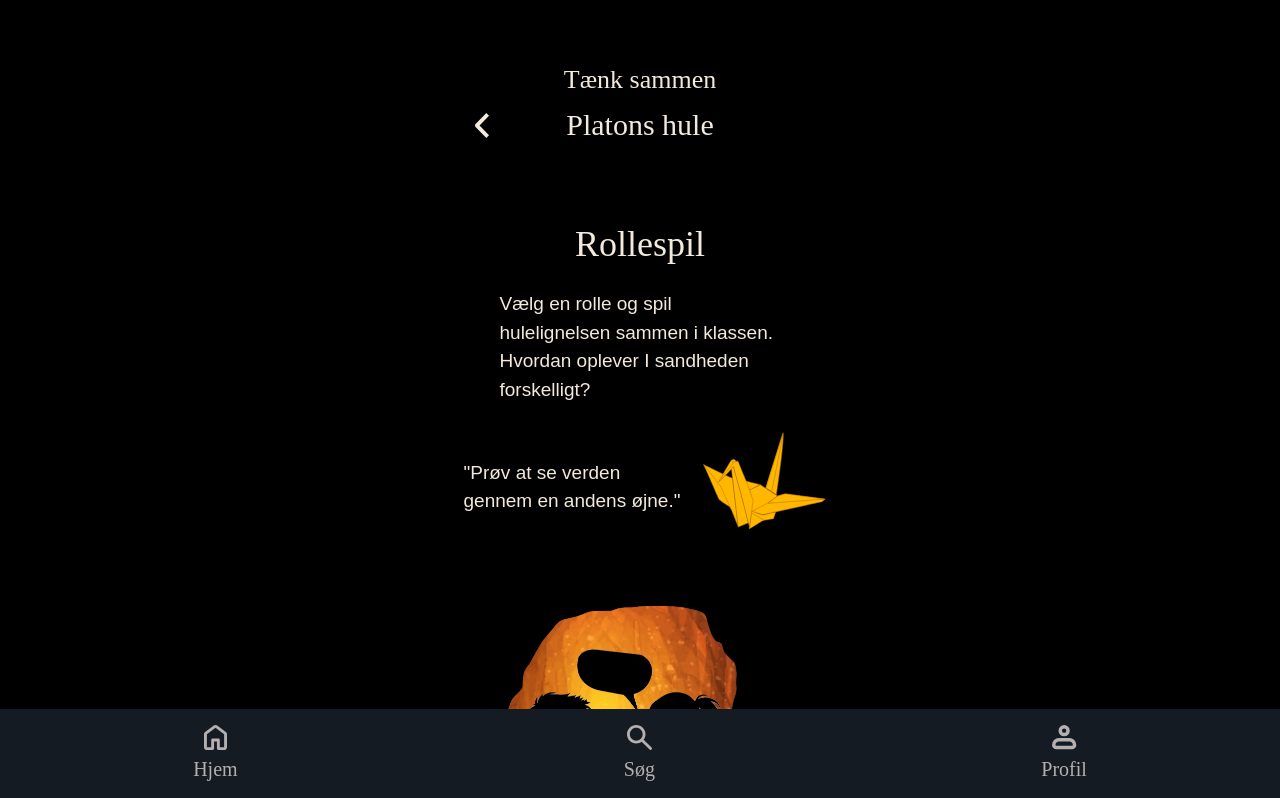
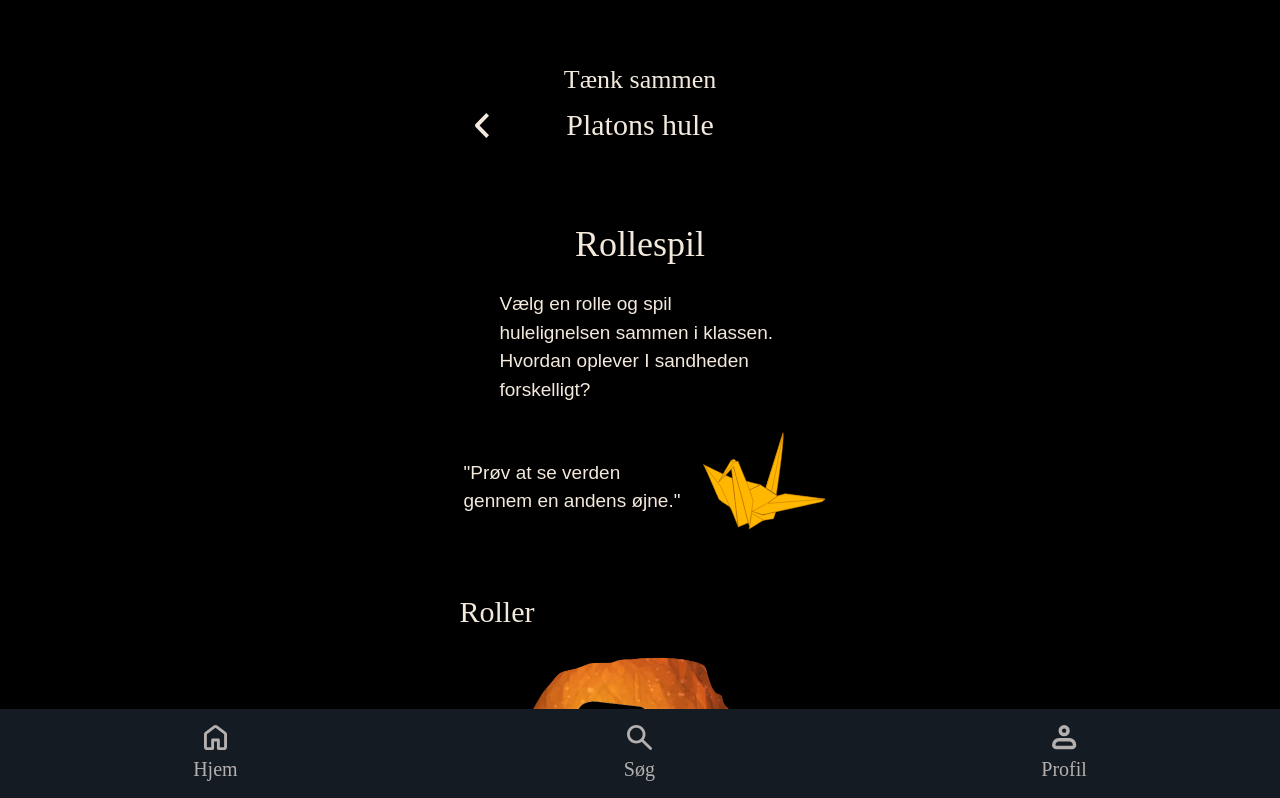
Before and after one commit to SarahNevin/filosofiapp, a React (Vite) app: page /taenk-sammen in a window 1280 px wide. Shown: the top 798 px of the page. Built offline with nearby package versions, Linux system fonts and the light colour scheme; a web font is replaced by a local one.

Commit message:
OVerskrift tilføjet

```diff
--- a/src/components/ScrollableSlider.jsx
+++ b/src/components/ScrollableSlider.jsx
@@ -1,6 +1,6 @@
 import { useState } from "react";
 
-function ScrollableSlider({ children }) {
+function ScrollableSlider({ title, children }) {
   const [activeDot, setActiveDot] = useState(0);
 
   function handleScroll(event) {
@@ -13,6 +13,10 @@ function ScrollableSlider({ children }) {
 
   return (
     <>
+    {title && (
+        <h2 className="pl-4 mb-4">{title}</h2>
+      )}
+
       {/* Slider */}
       <div
         onScroll={handleScroll}
--- a/src/views/EmneView.jsx
+++ b/src/views/EmneView.jsx
@@ -58,7 +58,7 @@ export default function EmneView() {
 
       {/* Slider */}
       <div className="mt-8">
-        <ScrollableSlider>
+        <ScrollableSlider title="Hvad vil du udforske?">
           {lessons.map((lesson, index) => (
             <div key={index} className="w-[332px] h-[300px] flex-shrink-0">
               <ContentCard title={lesson.title} image={lesson.image} link={lesson.link} />
--- a/src/views/TaenkSammenView.jsx
+++ b/src/views/TaenkSammenView.jsx
@@ -46,7 +46,7 @@ export default function TaenkSammenView() {
 
     {/* Slider med roller */}
       <div className="mt-8">
-        <ScrollableSlider>
+        <ScrollableSlider title="Roller">
           {roles.map((role, index) => (
             <div key={index} className="w-[332px] h-[300px] flex-shrink-0">
               <ContentCard title={role.title} image={role.image} link={role.link} />
```
